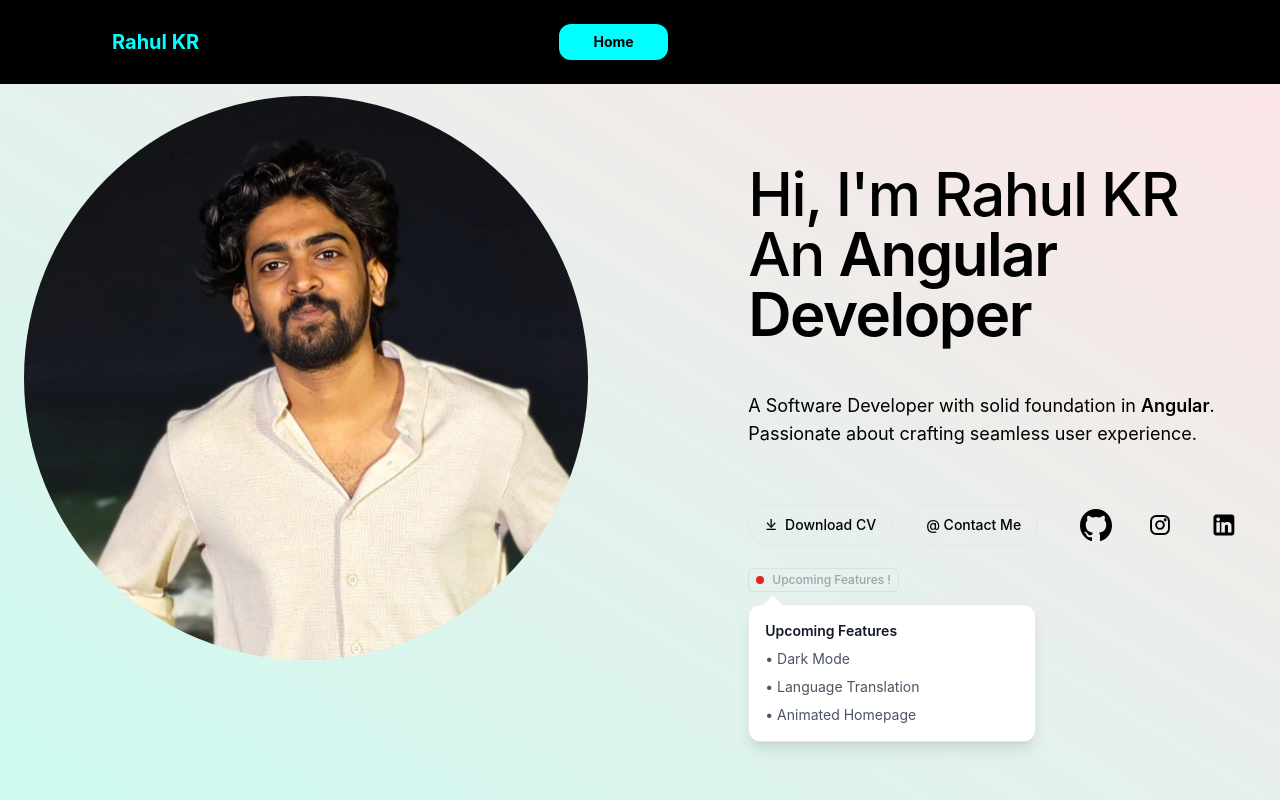
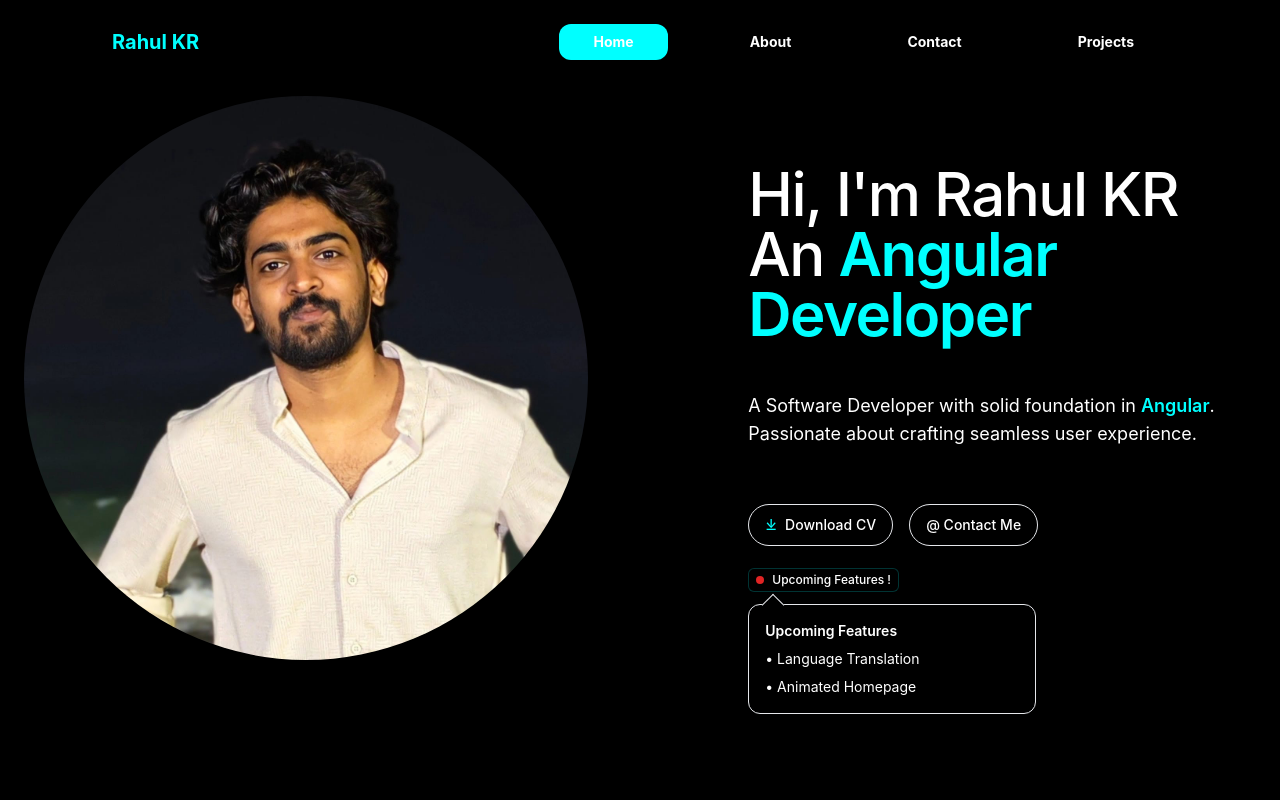
Before and after one commit to rahulramakrishnan3/my-portfolio, an Angular app: page / in a window 1280 px wide. Both pictures are taken after a click on the button "Upcoming Features !". Built offline with nearby package versions, Linux system fonts and the light colour scheme.

Commit message:
social media buttons left to design in home page

```diff
--- a/src/app/app.html
+++ b/src/app/app.html
@@ -1,4 +1,4 @@
-<div class="flex min-h-dvh flex-col bg-linear-to-bl from-[#ffe4e6] to-[#ccfbf1]">
+<div class="flex min-h-dvh flex-col bg-(--background-color)">
   <!-- Header -->
   <header class="sticky top-0 z-50 h-18 shadow-md">
     <app-header></app-header>
--- a/src/app/components/info-pop-over/info-pop-over.html
+++ b/src/app/components/info-pop-over/info-pop-over.html
@@ -1,15 +1,14 @@
 <div
-  class="absolute left-0 z-50 mt-3 w-72 rounded-xl border border-gray-200 bg-white p-4 shadow-lg"
+  class="absolute left-0 z-50 mt-3 w-72 rounded-xl border border-(--primary-color) bg-(--background-color) p-4 shadow-lg"
 >
   <!-- Arrow -->
   <div
-    class="absolute -top-2 left-4 h-4 w-4 rotate-45 border-l border-t border-gray-200 bg-white"
+    class="absolute -top-2 left-4 h-4 w-4 rotate-45 border-l border-t border-(--primary-color) bg-(--background-color)"
   ></div>
 
-  <h4 class="mb-2 text-sm font-semibold text-gray-900">Upcoming Features</h4>
+  <h4 class="mb-2 text-sm font-semibold text-(--secondary-color)">Upcoming Features</h4>
 
-  <ul class="space-y-2 text-sm text-gray-600">
-    <li>• Dark Mode</li>
+  <ul class="space-y-2 text-sm text-(--secondary-color)">
     <li>• Language Translation</li>
     <li>• Animated Homepage</li>
   </ul>
--- a/src/app/home/home.html
+++ b/src/app/home/home.html
@@ -9,12 +9,12 @@
       <h1 class="text-4xl md:text-5xl lg:text-6xl font-medium tracking-tight">
         Hi, I'm <span>{{ portfolio.NAME }}</span>
         <br />
-        An <span class="text-(--text-red-800) font-semibold">{{ portfolio.ROLE }}</span>
+        An <span class="text-(--primary-color) font-semibold">{{ portfolio.ROLE }}</span>
       </h1>
     </div>
-    <p class="text-lg mt-4 mb-6 max-w-[750px] bg-foreground gradient-text-white">
+    <p class="text-lg mt-4 mb-6 max-w-[750px]">
       A Software Developer with solid foundation in
-      <span class="text-(--text-red-800) font-semibold">Angular</span>. <br />Passionate about
+      <span class="text-(--primary-color) font-semibold">Angular</span>. <br />Passionate about
       crafting seamless user experience.
     </p>
     <div
@@ -24,16 +24,16 @@
         <a href="RESUME_FD_KL.pdf"
           ><button
             type="button"
-            class="cursor-pointer text-(--white) bg-(--btn-color) hover:bg-(--btn-hover-color) box-border border border-default-medium hover:bg-neutral-tertiary-medium hover:text-heading focus:ring-4 focus:ring-neutral-tertiary shadow-xs font-medium leading-5 rounded-full text-sm px-4 py-2.5 focus:outline-none flex items-center gap-2 hover:-translate-y-1"
+            class="cursor-pointer text-(--primary-color) bg-(--btn-color) hover:bg-(--secondary-color) box-border border border-default-medium hover:bg-neutral-tertiary-medium hover:text-heading focus:ring-4 focus:ring-neutral-tertiary shadow-xs font-medium leading-5 rounded-full text-sm px-4 py-2.5 focus:outline-none flex items-center gap-2 hover:-translate-y-1"
           >
-            <span class="text-(--white)">&#10515;</span>
+            <span class="text-(--primary-color)">&#10515;</span>
             Download CV
           </button></a
         >
         <a href="mailto:rahulramakrishnan512@gmail.com"
           ><button
             type="button"
-            class="cursor-pointer text-(--white) bg-(--btn-color) hover:bg-(--btn-hover-color) box-border border border-default-medium hover:bg-neutral-tertiary-medium hover:text-heading focus:ring-4 focus:ring-neutral-tertiary shadow-xs font-medium leading-5 rounded-full text-sm px-4 py-2.5 focus:outline-none hover:-translate-y-1"
+            class="cursor-pointer text-(--primary-color) bg-(--btn-color) hover:bg-(--secondary-color) box-border border border-default-medium hover:bg-neutral-tertiary-medium hover:text-heading focus:ring-4 focus:ring-neutral-tertiary shadow-xs font-medium leading-5 rounded-full text-sm px-4 py-2.5 focus:outline-none hover:-translate-y-1"
           >
             @ Contact Me
           </button></a
@@ -54,7 +54,7 @@
     <div class="relative mt-5 inline-block">
       <button
         (click)="togglePopover()"
-        class="inline-flex cursor-pointer items-center gap-2 rounded-md bg-gray-400/10 px-2 py-1 text-xs font-medium text-gray-400 inset-ring inset-ring-gray-400/20 hover:-translate-y-1"
+        class="inline-flex cursor-pointer items-center gap-2 rounded-md bg-(--primary-color) px-2 py-1 text-xs font-medium text-(--background-color) inset-ring inset-ring-(--primary-color)/20 hover:-translate-y-1"
       >
         <span class="relative flex h-2 w-2">
           <span
@@ -66,7 +66,7 @@
       </button>
 
       @if (isPopoverOpen()) {
-      <app-info-pop-over></app-info-pop-over>
+        <app-info-pop-over></app-info-pop-over>
       }
     </div>
   </div>
--- a/src/styles.css
+++ b/src/styles.css
@@ -1,6 +1,7 @@
 @import 'tailwindcss';
 
 :root {
+  color: white;
   --font-pj: 'Poppins', sans-serif;
   --font-roboto: 'Roboto', sans-serif;
   --primary-color: #00ffff;
```
